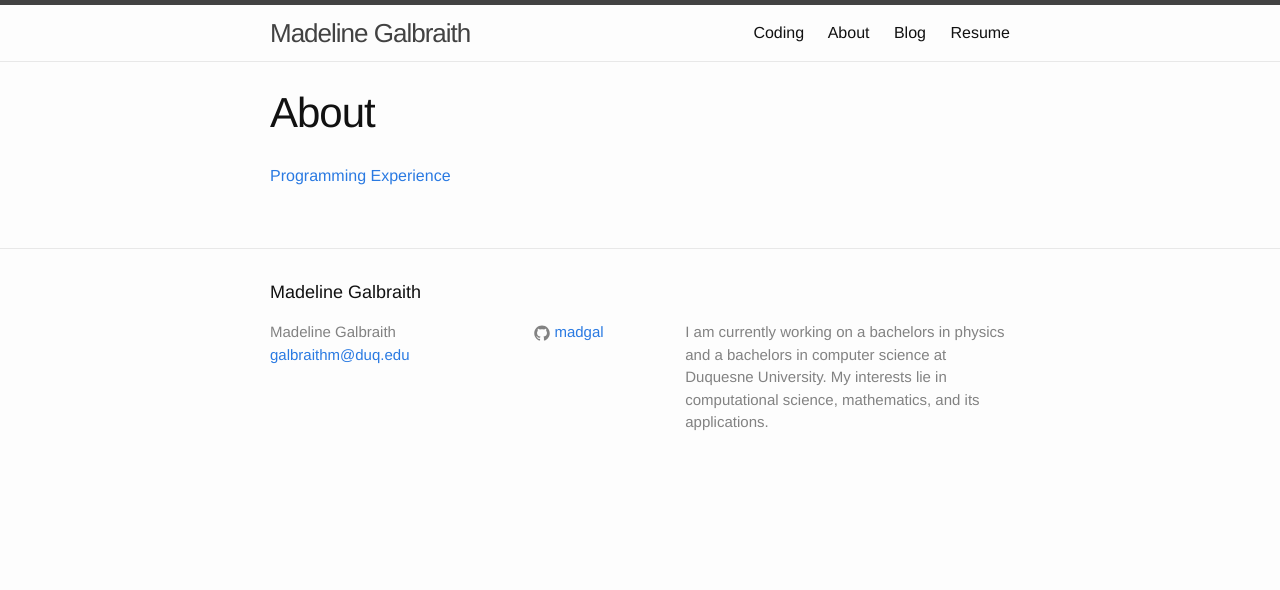
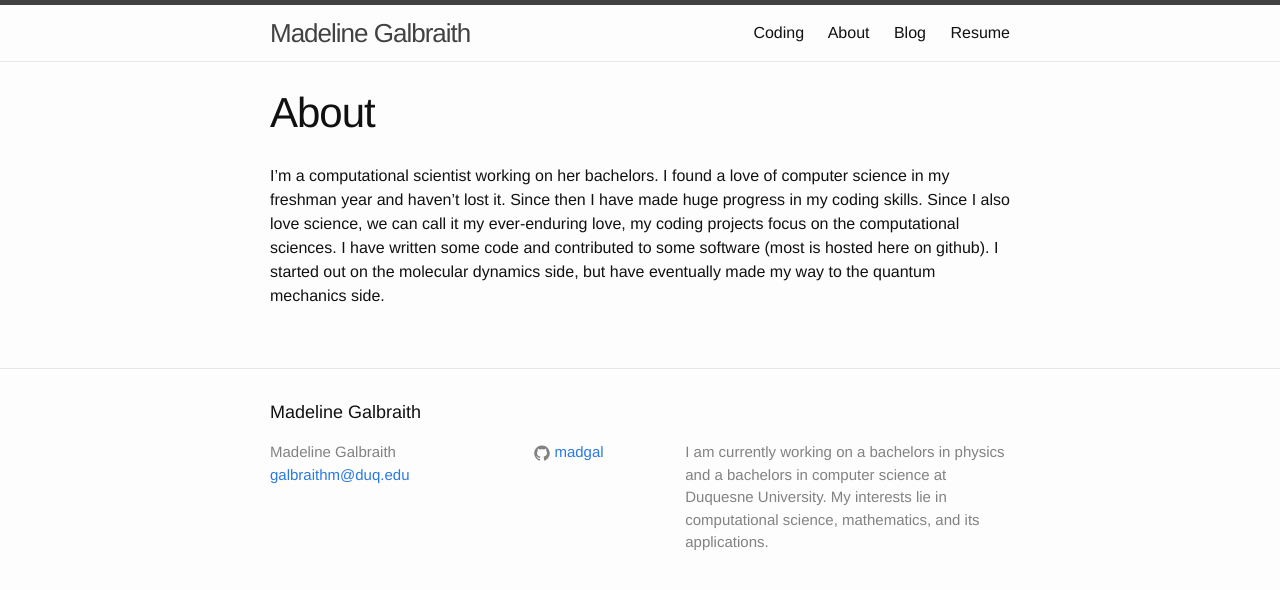
Before and after one commit to madgal/madgal.github.io, a Jekyll site: the page built from about.md, in a window 1280 px wide. Shown: the top 590 px of the page. Built offline with Jekyll 4.4.1, drawn with Linux system fonts in a browser that asks for light colours.

Commit message:
Updated about.md to actually be about me

```diff
--- a/about.md
+++ b/about.md
@@ -4,4 +4,4 @@ title: About
 permalink: /about/
 ---
 
-[Programming Experience]({% post_url 2016-02-19-coding-experience %})
+I'm a computational scientist working on her bachelors. I found a love of computer science in my freshman year and haven't lost it. Since then I have made huge progress in my coding skills. Since I also love science, we can call it my ever-enduring love, my coding projects focus on the computational sciences. I have written some code and contributed to some software (most is hosted here on github). I started out on the molecular dynamics side, but have eventually made my way to the quantum mechanics side.
```
